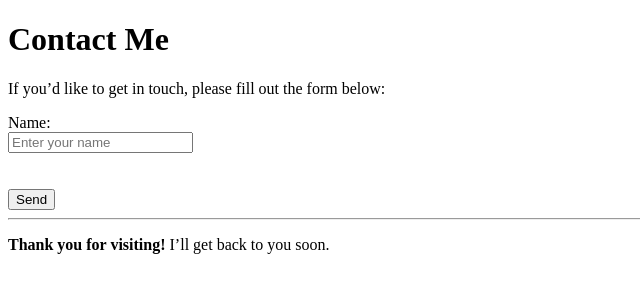
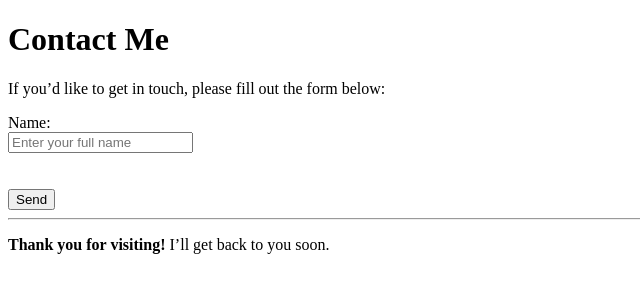
Before and after one commit to chandana1069/My_first_repo, a plain HTML site: page fourth.html in a window 1280 px wide. Shown: the full height of the page, 0-640 px from the left. Drawn offline with Linux system fonts and the light colour scheme.

Commit message:
Update fourth.html

```diff
--- a/fourth.html
+++ b/fourth.html
@@ -11,7 +11,7 @@
 
     <form>
         <label for="name">Name:</label><br>
-        <input type="text" id="name" name="name" placeholder="Enter your name"><br><br>
+        <input type="text" id="name" name="name" placeholder="Enter your full name"><br><br>
 
        <br>
 
```
